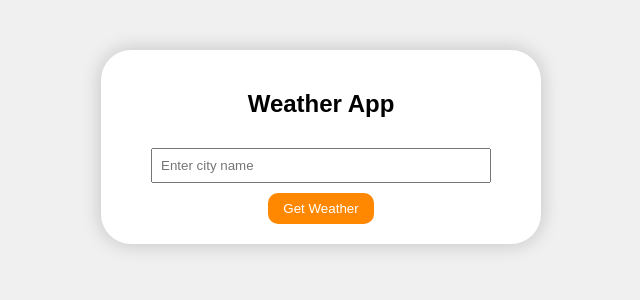
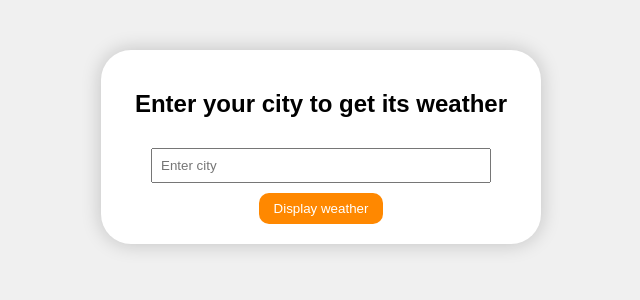
Before and after one commit to Induja22pw20/test3, a Flask app: page / in a window 1280 px wide. Shown: the top 300 px of the page, without its empty margins (319-959 px from the left). Run offline with Flask 3, Linux system fonts and the light colour scheme.

Commit message:
Update index.html

```diff
--- a/templates/index.html
+++ b/templates/index.html
@@ -3,14 +3,14 @@
 <head>
     <meta charset="UTF-8">
     <meta name="viewport" content="width=device-width, initial-scale=1.0">
-    <title>Weather App</title>
+    <title>Weather Displaying App</title>
     <link rel="stylesheet" href="{{ url_for('static', filename='style.css') }}">
 </head>
 <body>
     <div class="container">
-        <h2>Weather App</h2>
-        <input type="text" id="city" placeholder="Enter city name">
-        <button onclick="getWeather()">Get Weather</button>
+        <h2>Enter your city to get its weather</h2>
+        <input type="text" id="city" placeholder="Enter city">
+        <button onclick="getWeather()">Display weather</button>
         <div id="weather-result"></div>
     </div>
 
```
